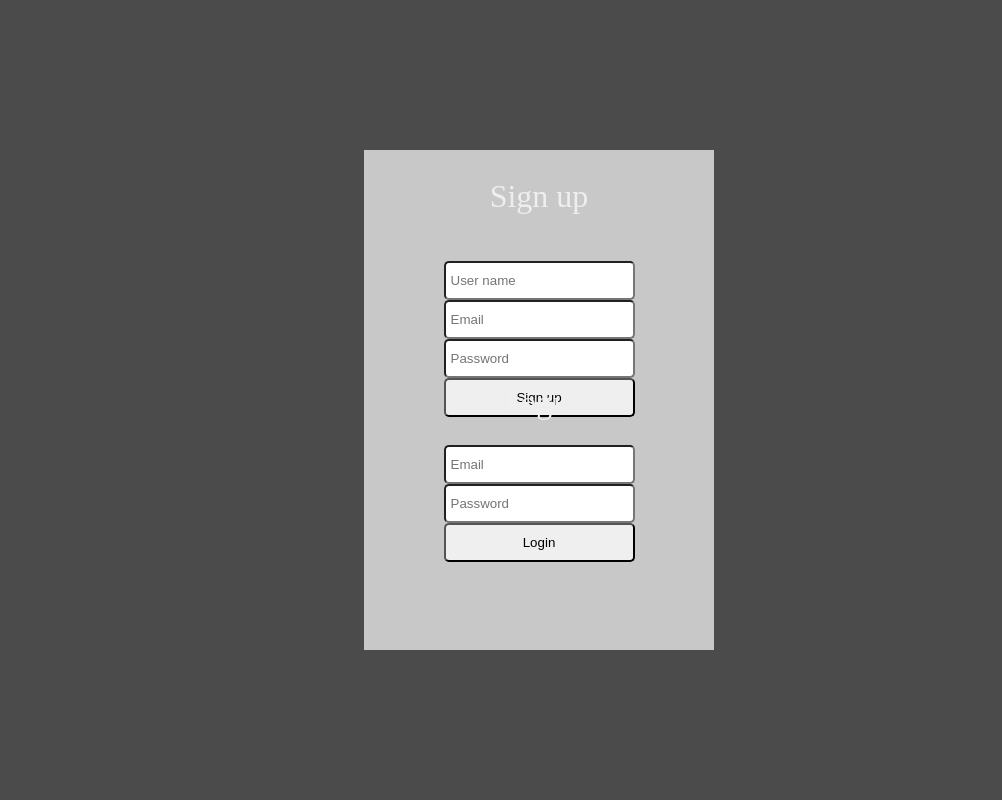
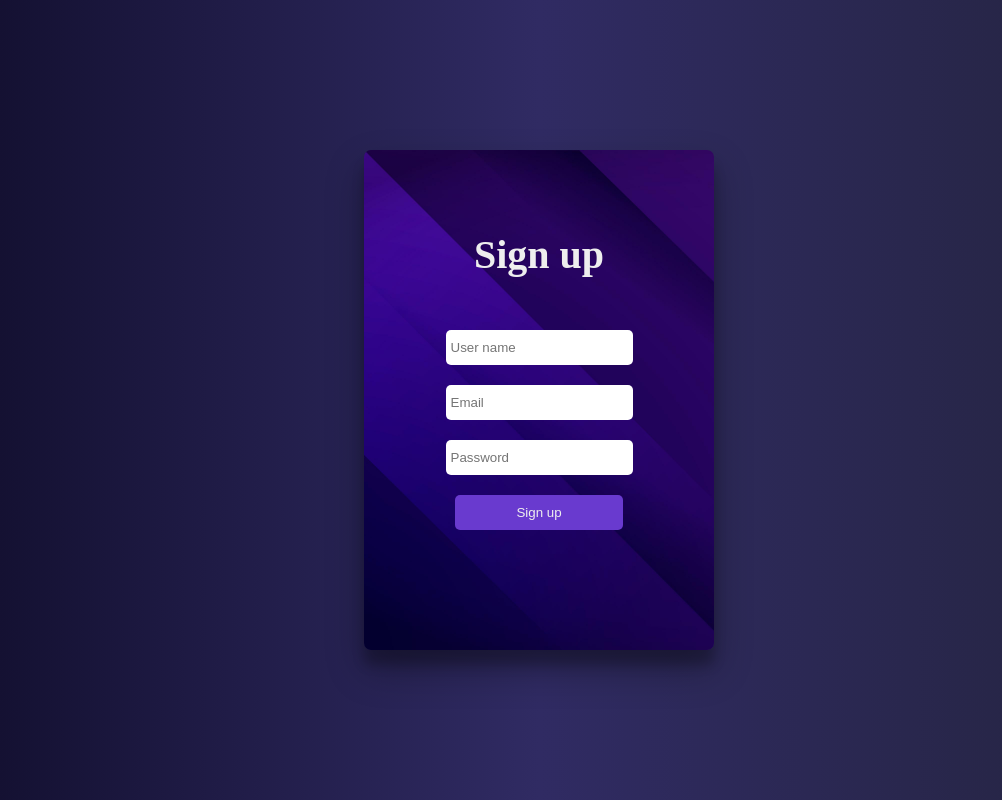
Before and after one commit to dulko-dev/form_login_vue, a Vue app: page /user in a window 1280 px wide. Shown: the whole page, without its empty margins (101-1103 px from the left). Built offline with nearby package versions, Linux system fonts and the light colour scheme.

Commit message:
style register component

```diff
--- a/src/App.vue
+++ b/src/App.vue
@@ -5,7 +5,7 @@
         <Register />
       </div>
       <div class="main__login">
-        <Login />
+        <Login v-show="false" />
       </div>
     </div>
   </section>
@@ -29,22 +29,31 @@ export default {
   height: 100vh;
   display: flex;
   justify-content: center;
-  background-color: $background-app;
+  background: #0f0c29;
+  background: -webkit-linear-gradient(to left, #24243e, #302b63, #0f0c29);
+  background: linear-gradient(to left, #24243e, #302b63, #0f0c29);
+
   &__content {
+    box-shadow: rgba(0, 0, 0, 0.3) 0px 19px 38px,
+      rgba(0, 0, 0, 0.22) 0px 15px 12px;
+    border-radius: 7px;
     position: relative;
     margin: auto 10px;
     width: 350px;
     max-width: 100%;
     height: 500px;
-    background: $background-form;
-    &__register {
+    background-image: url(#{$bg-register}/bg-register.jpg);
+    background-repeat: no-repeat;
+    background-size: cover;
+    .main__register {
       height: 100%;
     }
-    &__login {
-
+    .main__login {
+      height: 100%;
       position: absolute;
-      bottom:-100px;
-      left:0;
+      bottom: -75%;
+      left: 50%;
+      transform: translateX(-50%);
     }
   }
 }
--- a/src/components/Login.vue
+++ b/src/components/Login.vue
@@ -42,11 +42,11 @@ export default {
 
 <style lang="scss" scoped>
 .login {
-  height: 100%;
+  height:100%;
   width:100%;
   display: grid;
   grid-template-columns: auto;
-  grid-template-rows: 25% 50% 25%;
+  grid-template-rows: 40% 50% 10%;
   justify-content: center;
   &__title {
     font-size: 1.2em;
--- a/src/components/Register.vue
+++ b/src/components/Register.vue
@@ -8,6 +8,7 @@
         id="userName"
         placeholder="User name"
         v-model="username"
+        ref="inputRef"
       />
       <label for="email"></label>
       <input type="text" id="email" placeholder="Email" v-model="email" />
@@ -24,14 +25,20 @@
 </template>
 
 <script>
-import { reactive, toRefs } from "vue";
+import { ref,reactive, toRefs, onMounted } from "vue";
 export default {
   name: "Register",
   setup() {
+    const inputRef = ref(null);
+
     const formState = reactive({
       username: "",
       email: "",
       password: "",
+    });
+
+    onMounted(() => {
+      inputRef.value.focus();
     });
 
     function send() {
@@ -43,6 +50,7 @@ export default {
 
     return {
       send,
+      inputRef,
       ...toRefs(formState),
     };
   },
@@ -54,32 +62,44 @@ export default {
   height: 100%;
   display: grid;
   grid-template-columns: auto;
-  grid-template-rows: 40% 50% 10%;
+  grid-template-rows: 25% 70% 15%;
   justify-content: center;
   &__title {
     font-size: 1.2em;
     grid-row: 1/2;
-    align-self: center;
+    align-self: end;
     justify-self: center;
     color: $fontColor-title;
+    font-weight: 600;
     @media (min-width: 150px) {
-      font-size: 2em;
+      font-size: 2.5em;
     }
   }
   &__container {
     display: flex;
     grid-row: 2/3;
     flex-direction: column;
-    justify-content: space-between;
+    justify-content: flex-start;
     margin: 20px 5px;
     align-items: center;
     input {
       padding: 10px 5px;
       border-radius: 5px;
       width: 100%;
+      border: 0;
+      margin-top: 20px;
+      &:nth-child(2) {
+        margin-top: 35px;
+      }
     }
-    input[type="button"] {
+    input[type="submit"] {
       width: 90%;
+      background-color: $bg-button;
+      color: $fontColor-title;
+      cursor: pointer;
+      &:hover {
+        opacity: 0.8;
+      }
     }
   }
 }
--- a/src/styles/_variables.scss
+++ b/src/styles/_variables.scss
@@ -1,3 +1,3 @@
-$background-app: #4b4b4b;
-$background-form: #c8c8c8;
-$fontColor-title:#eeeeee
+$bg-register: "/src/assets";
+$fontColor-title:#eeeeee;
+$bg-button:#693ACF;
```
Also changed, not shown: src/assets/bg-register.jpg (added).
